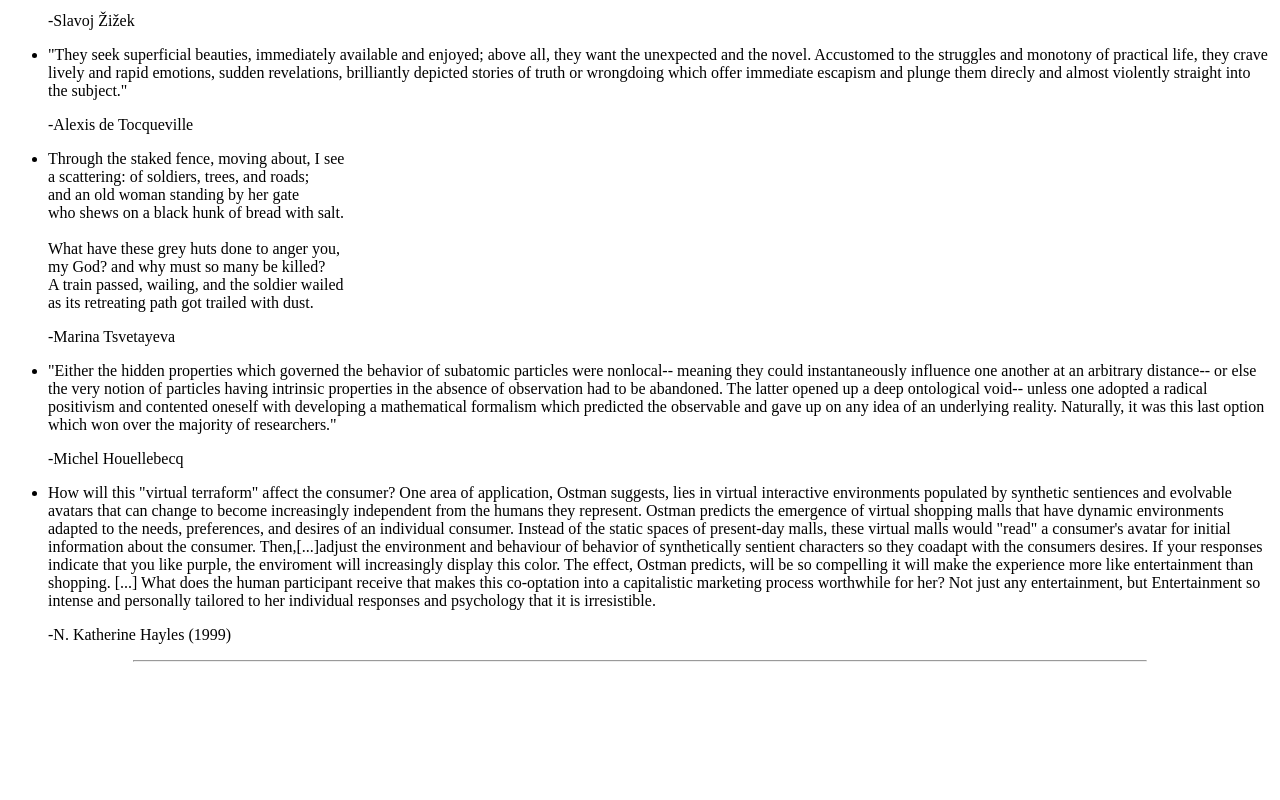
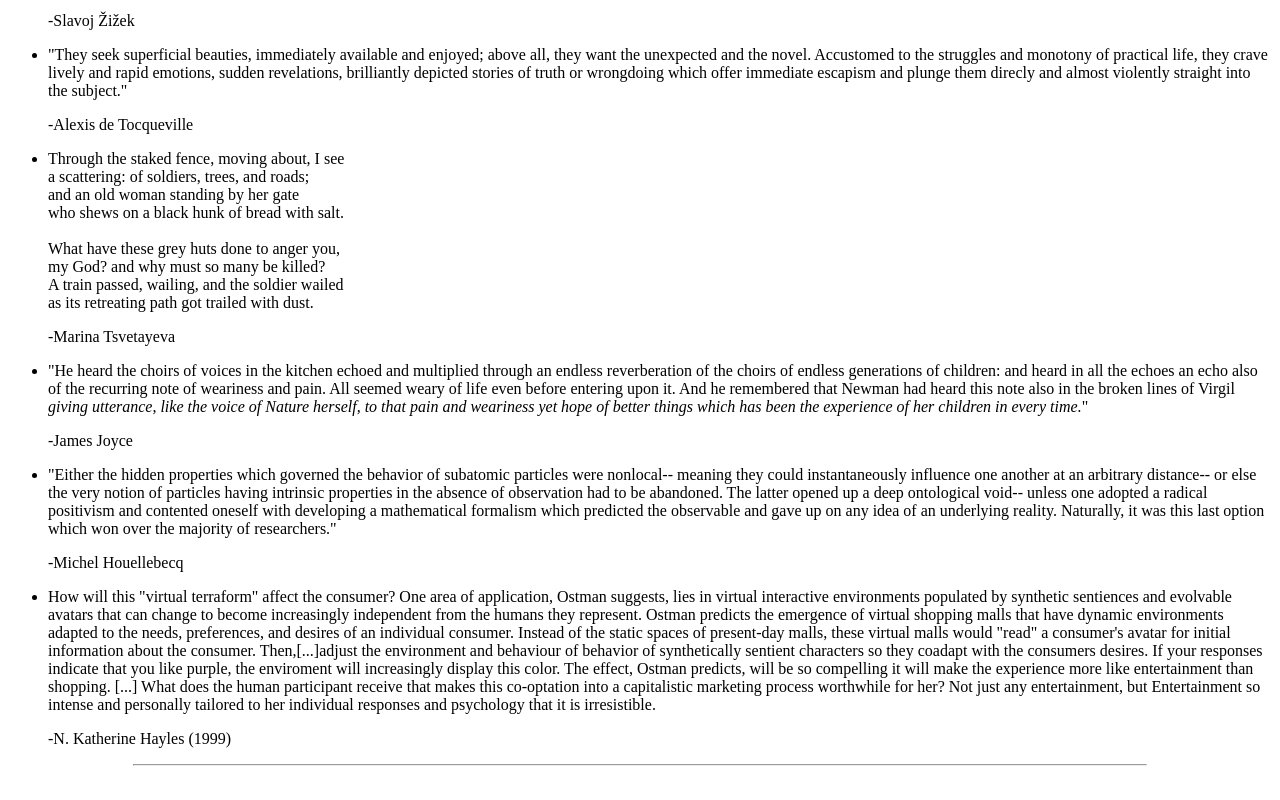
Before and after one commit to gl3nnleblanc/gl3nnleblanc.github.io, a website with bundled scripts: page blog.html in a window 1280 px wide. Shown: the part 1410-2210 px from the top of the page. Before the commit the page ends 2106 px from the top, so only its background shows below. Built offline with nearby package versions, Linux system fonts and the light colour scheme.

Commit message:
Update blog.html

```diff
--- a/blog.html
+++ b/blog.html
@@ -87,6 +87,10 @@
           as its retreating path got trailed with dust.</p>
             </p><p>-Marina Tsvetayeva</p>
         <li>
+          <p>
+          "He heard the choirs of voices in the kitchen echoed and multiplied through an endless reverberation of the choirs of endless generations of children: and heard in all the echoes an echo also of the recurring note of weariness and pain. All seemed weary of life even before entering upon it. And he remembered that Newman had heard this note also in the broken lines of Virgil <i>giving utterance, like the voice of Nature herself, to that pain and weariness yet hope of better things which has been the experience of her children in every time.</i>"
+          </p><p>-James Joyce</p>
+        <li>
             <p>
             "Either the hidden properties which governed the behavior of subatomic particles were nonlocal-- meaning they could instantaneously influence one another at an arbitrary distance-- or else the very notion of particles having intrinsic properties in the absence of observation had to be abandoned. The latter opened up a deep ontological void-- unless one adopted a radical positivism and contented oneself with developing a mathematical formalism which predicted the observable and gave up on any idea of an underlying reality. Naturally, it was this last option which won over the majority of researchers."
             </p><p>-Michel Houellebecq</p>
```
